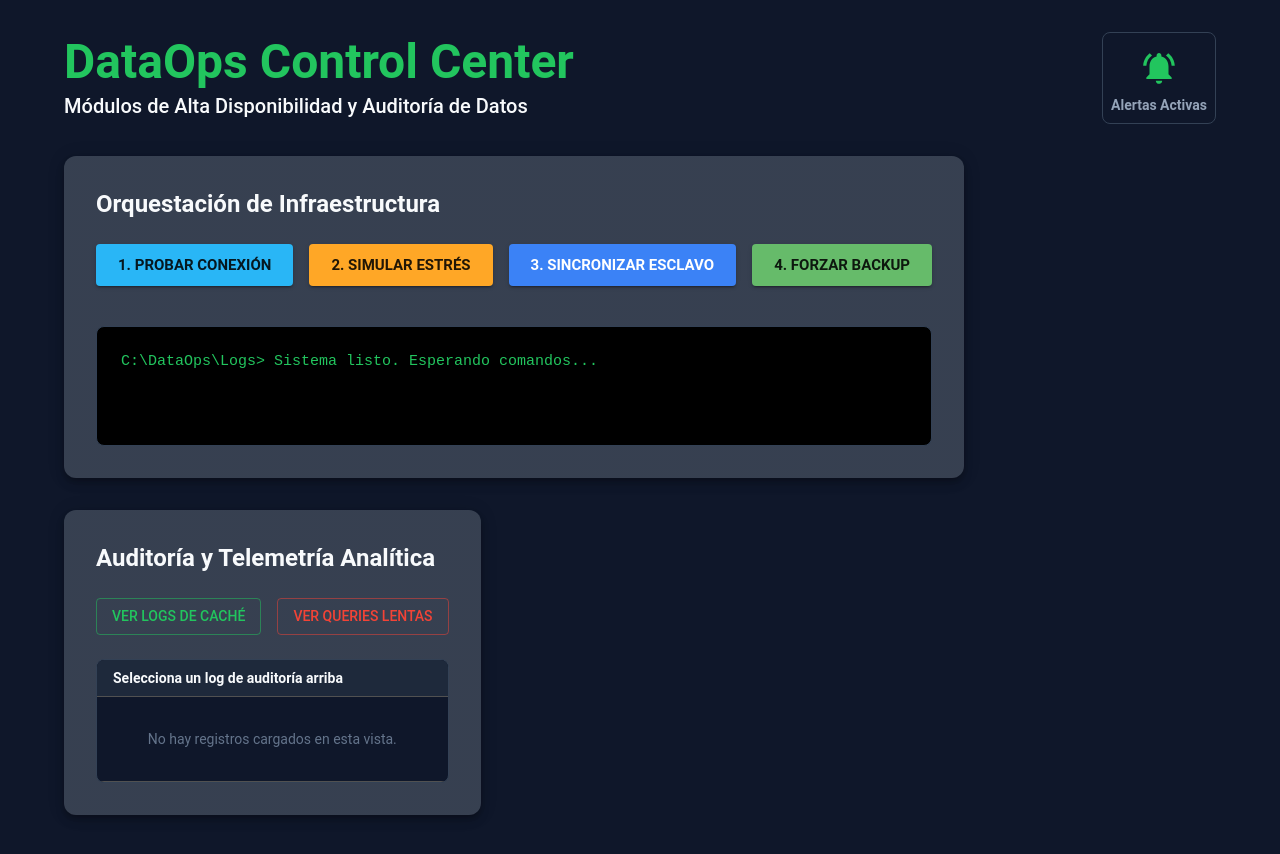
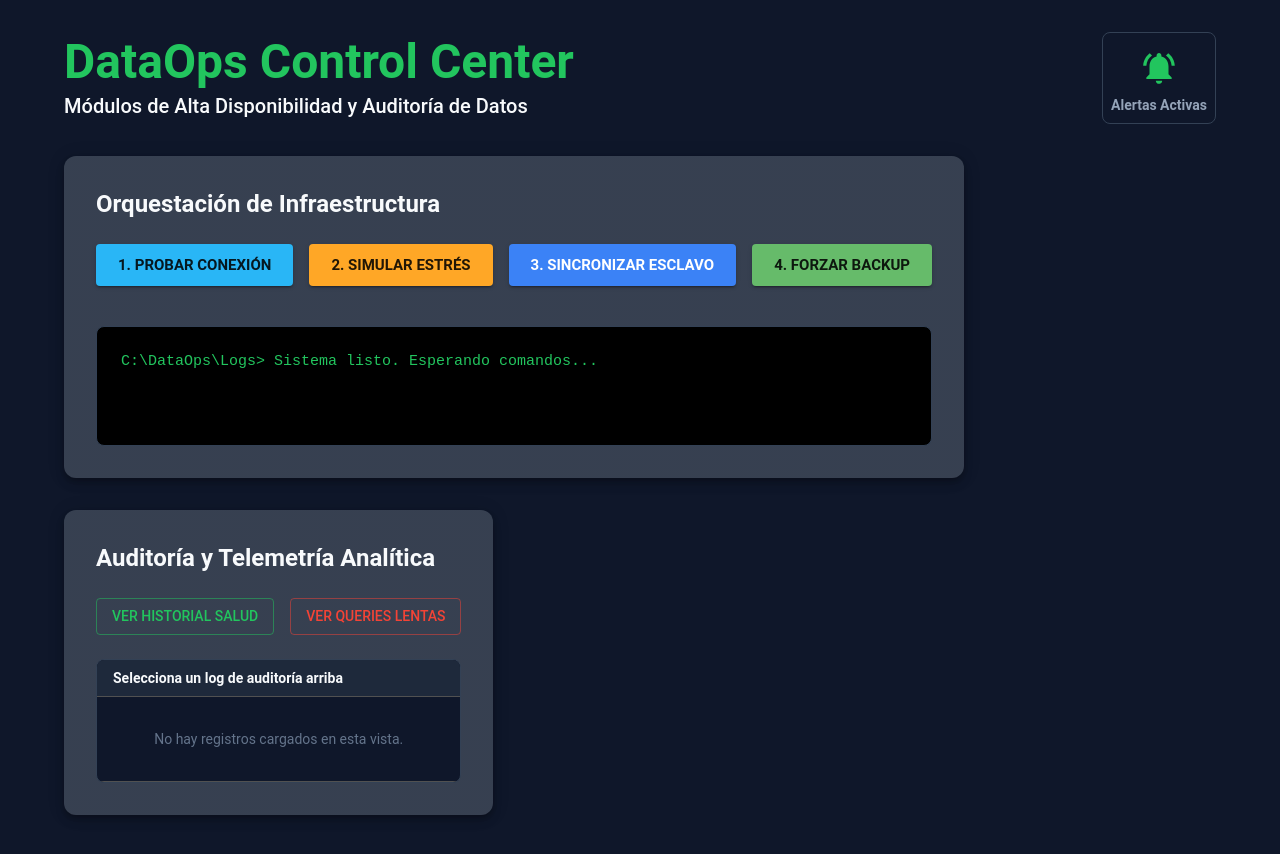
Before and after one commit to MayroGamerosXZ/DataOps-Control-Center, a React (Create React App) app in the folder dataops-frontend/: page / in a window 1280 px wide. Shown: the top 854 px of the page. Built offline with nearby package versions, Linux system fonts and the light colour scheme; the HTML template or start-up script is replaced by a standard one.

Commit message:
fix: Restauración de  boton  historial de salud apuntando al nuevo endpoint del backend

```diff
--- a/dataops-frontend/src/App.js
+++ b/dataops-frontend/src/App.js
@@ -156,8 +156,8 @@ function App() {
 
               <Grid container spacing={2} sx={{ mb: 3 }}>
                 <Grid item xs={12} sm={6}>
-                  <Button fullWidth variant="outlined" color="primary" onClick={() => loadLogsToTable('/api/cache/transactions/1', 'Transacciones en Caché')}>
-                    Ver Logs de Caché
+                  <Button fullWidth variant="outlined" color="primary" onClick={() => loadLogsToTable('/api/connections/logs', 'Historial Health Check')}>
+                    Ver Historial Salud
                   </Button>
                 </Grid>
                 <Grid item xs={12} sm={6}>
```
